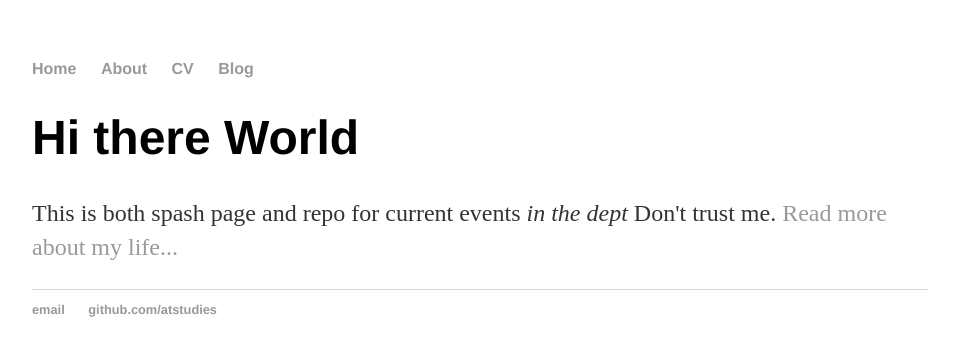
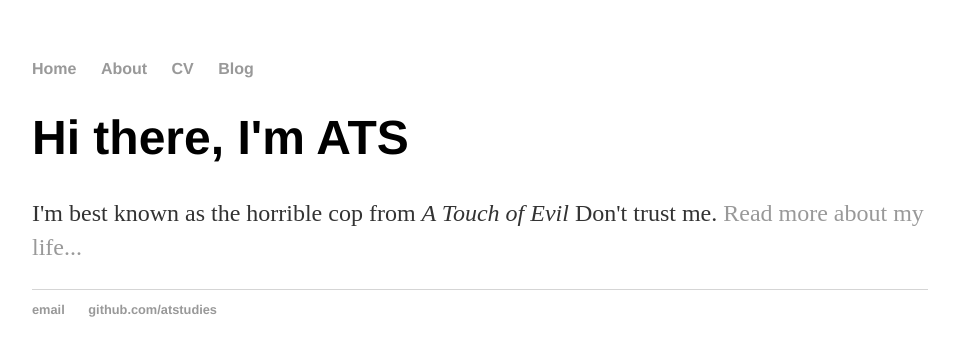
Before and after one commit to atstudies/First-Rendition-of-Splash, a Jekyll site: the page built from index.html, in a window 1280 px wide. Shown: the top 356 px of the page, without its empty margins (160-1115 px from the left). Built offline with Jekyll 4.4.1, drawn with Linux system fonts in a browser that asks for light colours.

Commit message:
Replace to new Layout style

```diff
--- a/index.html
+++ b/index.html
@@ -1,30 +1,8 @@
-<!DOCTYPE html>
-<html>
-	<head>
-		<title>Art + Technology Studies</title>
-		<!-- link to main stylesheet -->
-		<link rel="stylesheet" type="text/css" href="/css/main.css">
-	</head>
-	<body>
-		<nav>
-    		<ul>
-        		<li><a href="/">Home</a></li>
-	        	<li><a href="/about">About</a></li>
-        		<li><a href="/cv">CV</a></li>
-        		<li><a href="/blog">Blog</a></li>
-    		</ul>
-		</nav>
-		<div class="container">
-    		<div class="blurb">
-        		<h1>Hi there World</h1>
-				<p>This is both spash page and repo for current events <em>in the dept</em> Don't trust me. <a href="/about">Read more about my life...</a></p>
-    		</div><!-- /.blurb -->
-		</div><!-- /.container -->
-		<footer>
-    		<ul>
-        		<li><a href="mailto:arttechstudies.1@gmail.com">email</a></li>
-        		<li><a href="https://github.com/atstudies">github.com/atstudies</a></li>
-			</ul>
-		</footer>
-	</body>
-</html>
+---
+layout: default
+title: Art + Technology Studies
+---
+<div class="blurb">
+	<h1>Hi there, I'm ATS</h1>
+	<p>I'm best known as the horrible cop from <em>A Touch of Evil</em> Don't trust me. <a href="/about">Read more about my life...</a></p>
+</div><!-- /.blurb -->
```
